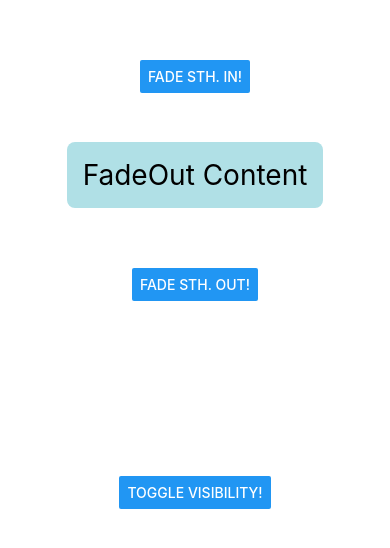
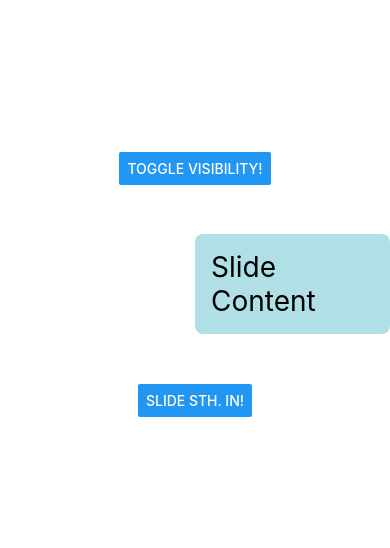
Before and after one commit to PetzInfo/ReactNativeAnimated, a React Native app: screen / in a window 390 px wide. Shown: the part 176-724 px from the top of the page. Built offline with nearby package versions, Linux system fonts and the light colour scheme.

Commit message:
include SlideView

```diff
--- a/screens/HomeScreen.tsx
+++ b/screens/HomeScreen.tsx
@@ -1,35 +1,36 @@
 // src/screens/HomeScreen.tsx
 import React, { useState } from 'react';
-import { View, Text, StyleSheet, Button, SafeAreaView } from 'react-native';
-import FadeInView from '../animations/FadeInView';
-import FadeOutView from '../animations/FadeOutView';
+import { View, Text, StyleSheet, Button, SafeAreaView, Dimensions } from 'react-native';
 import FadeView from '../animations/FadeView';
+import SlideView from '../animations/SlideView';
+import { get } from 'react-native/Libraries/TurboModule/TurboModuleRegistry';
 
 const HomeScreen: React.FC = () => {
-    const [fadeIn, setFadeIn] = useState(false);
-    const [fadeOut, setFadeOut] = useState(false);
     const [visibility, setVisibility] = useState(false);
+    const [slideVisibility, setSlideVisibility] = useState(false);
+
+    const getScreenWidth = () => {
+        return Math.round(Dimensions.get('window').width);
+    };
 
     return (
         <SafeAreaView style={styles.container}>
-            <FadeInView style={styles.fadingContainer} trigger={fadeIn}>
-                <Text style={styles.fadingText}>FadeIn Content</Text>
-            </FadeInView>
-            <View style={styles.buttonRow}>
-                <Button title="Fade sth. in!" onPress={() => setFadeIn(prev => !prev)} />
-            </View>
-            <FadeOutView style={styles.fadingContainer} trigger={fadeOut}>
-                <Text style={styles.fadingText}>FadeOut Content</Text>
-            </FadeOutView>
-            <View style={styles.buttonRow}>
-                <Button title="Fade sth. out!" onPress={() => setFadeOut(prev => !prev)} />
-            </View>
+
             <FadeView style={styles.fadingContainer} visibility={visibility}>
                 <Text style={styles.fadingText}>Fade Content</Text>
             </FadeView>
             <View style={styles.buttonRow}>
                 <Button title="Toggle visibility!" onPress={() => setVisibility(prev => !prev)} />
             </View>
+            <View style={{ width: '100%', alignItems: 'flex-start'}} >
+                <SlideView style={styles.slidingContainer} visible={slideVisibility}>
+                    <Text style={styles.fadingText}>Slide Content</Text>
+                </SlideView>
+            </View>
+            <View style={styles.buttonRow}>
+                <Button title="Slide sth. in!" onPress={() => setSlideVisibility(prev => !prev)} />
+            </View>
+
 
         </SafeAreaView>
     );
@@ -40,6 +41,8 @@ const styles = StyleSheet.create({
     flex: 1,
     alignItems: 'center',
     justifyContent: 'center',
+    width: '100%',
+    height: '100%',
   },
   fadingContainer: {
     padding: 16,
@@ -50,6 +53,13 @@ const styles = StyleSheet.create({
   fadingText: {
     fontSize: 28,
   },
+  slidingContainer: {
+    width: '50%',
+    alignItems: 'center',
+    backgroundColor: 'powderblue',
+    padding: 16,
+    borderRadius: 8,
+  },
   buttonRow: {
     flexBasis: 100,
     justifyContent: 'space-evenly',
```
